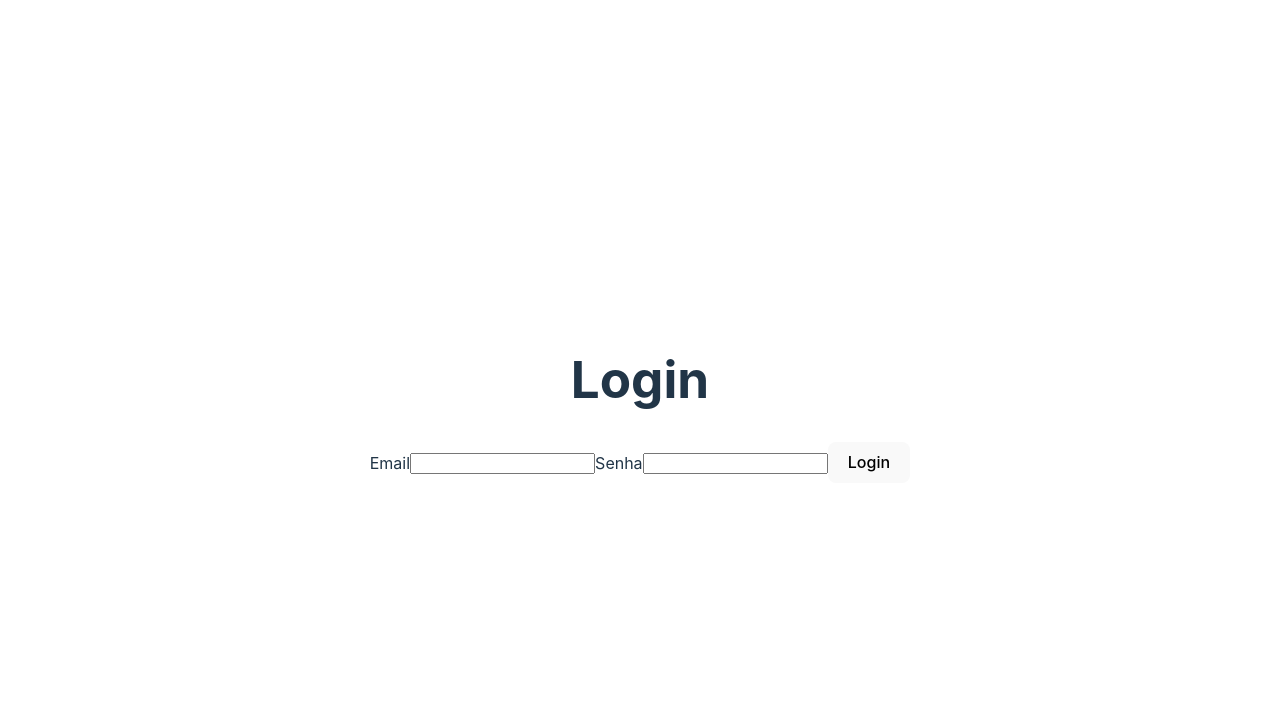
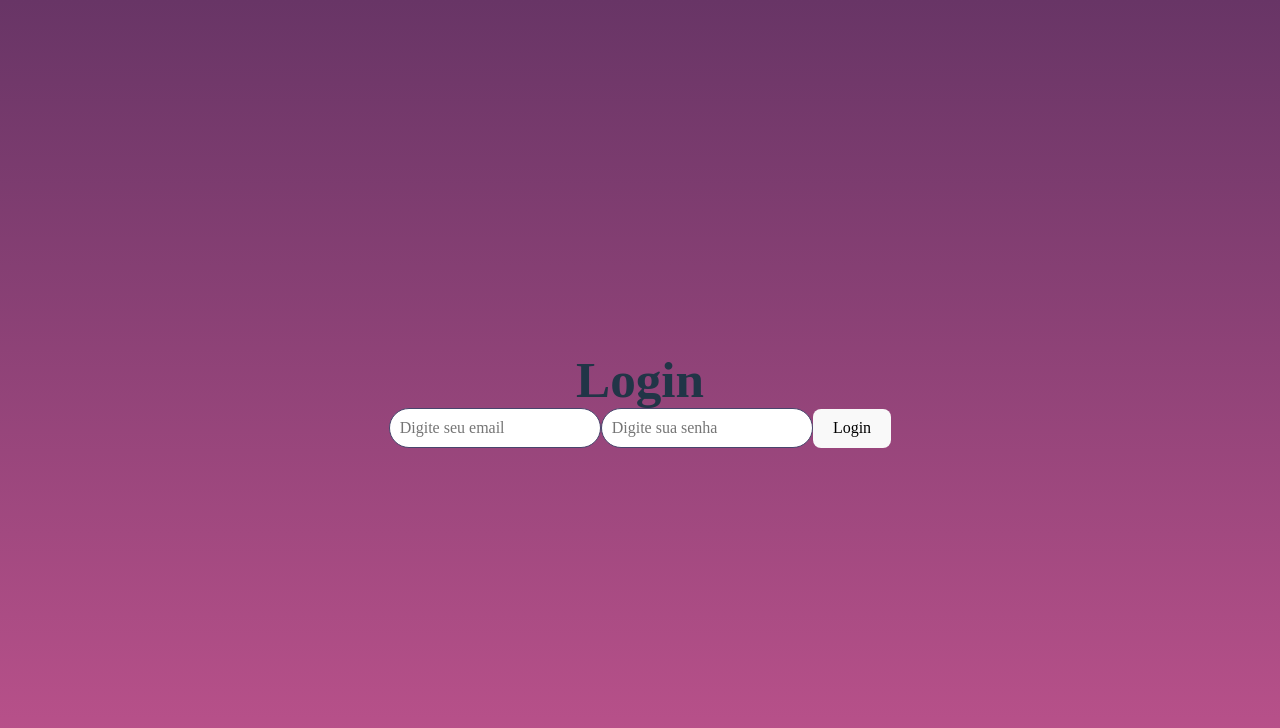
Before and after one commit to analayza/GaleriaWeb, a React (Vite) app in the folder Frontend/GaleriaWeb/: page / in a window 1280 px wide. Shown: the top 728 px of the page. Built offline with nearby package versions, Linux system fonts and the light colour scheme.

Commit message:
Iniciando a estilização da página Login com Styled Component

```diff
--- a/Frontend/GaleriaWeb/src/App.jsx
+++ b/Frontend/GaleriaWeb/src/App.jsx
@@ -2,6 +2,7 @@ import './App.css'
 import {BrowserRouter as Router, Routes, Route} from 'react-router-dom';
 import Login from './pages/Login';
 import Register from './pages/Register';
+import Photos from './pages/Photos';
 
 function App() {
 
@@ -11,6 +12,7 @@ function App() {
         <Routes>
           <Route path='/' element={<Login/>}></Route>
           <Route path='/register' element={<Register/>}></Route>
+          <Route path='/photos' element={<Photos/>}></Route>
         </Routes>
       </Router>
     </>
--- a/Frontend/GaleriaWeb/src/components/TextInput.jsx
+++ b/Frontend/GaleriaWeb/src/components/TextInput.jsx
@@ -1,15 +1,14 @@
 import {Formik, Form, useField} from 'formik';
-import '../css/TextInput.css';
+import {Input, StyledErrorMessage} from '../style/TextInput.js';
 
-export default function TextInput({label, ...props}){
+export default function TextInput({ ...props}){
     const [field, meta] = useField(props);
 
     return(
         <>
-            <label htmlFor={props.id || props.name}>{label}</label>
-            <input className='text-input' {...field} {...props}></input>
+            <Input {...field} {...props}></Input>
             {meta.touched && meta.error ? (
-                <div className='error'>{meta.error}</div>
+                <StyledErrorMessage>{meta.error}</StyledErrorMessage>
             ) : null}
         </>
     )
--- a/Frontend/GaleriaWeb/src/css/TextInput.css
+++ /dev/null
@@ -1,3 +0,0 @@
-.error {
-    color: #F44336;
-  }
--- a/Frontend/GaleriaWeb/src/pages/Login.jsx
+++ b/Frontend/GaleriaWeb/src/pages/Login.jsx
@@ -1,37 +1,59 @@
 import { Formik, Form } from 'formik';
 import * as Yup from 'yup';
 import TextInput from '../components/TextInput';
+import serviceLogin from '../service/Login.js';
+import { useNavigate } from "react-router-dom";
+import { useState } from 'react';
+import { GlobalStyles} from '../style/Entry.js';
 
-export default function Login(){
-    return(
+export default function Login() {
+
+    const navigate = useNavigate();
+    const [loginError, setLoginError] = useState("");
+
+    return (
         <>
+             <GlobalStyles />
             <h1>
                 Login
             </h1>
             <div>
-                <Formik  initialValues={{
+                {loginError && <div className="error">{loginError}</div>}
+                <Formik initialValues={{
                     email: "",
                     password: ""
                 }} validationSchema={Yup.object({
                     email: Yup.string()
-                    .required("Obrigatório"),
+                        .required("Obrigatório"),
                     password: Yup.string()
-                    .required("Obrigatório")
-                })} onSubmit={async () => {
+                        .required("Obrigatório")
+                })}
 
-                }}>
+                    onSubmit={async (values, { setSubmitting }) => {
+                        try {
+                            const result = await serviceLogin(values.email, values.password);
+                            if (result.token) {
+                                return navigate("/photos");
+                            }
+                        } catch (error) {
+                            setLoginError(error.message);
+                        } finally {
+                            setSubmitting(false);
+                        }
+                    }}>
+
+
+
                     <Form>
                         <TextInput
-                            label="Email"
-                            name= "email"
-                            type= "email"
-                            password= "Digite seu email"
+                            name="email"
+                            type="email"
+                            placeholder="Digite seu email"
                         />
                         <TextInput
-                            label="Senha"
-                            name= "password"
-                            type= "password"
-                            password= "Digite sua senha"
+                            name="password"
+                            type="password"
+                            placeholder="Digite sua senha"
                         />
                         <button type="submit">Login</button>
                     </Form>
--- /dev/null
+++ b/Frontend/GaleriaWeb/src/pages/Photos.jsx
@@ -0,0 +1,7 @@
+export default function Photos(){
+    return(
+        <>
+            <h1>Foi</h1>
+        </>
+    )
+}
--- a/Frontend/GaleriaWeb/src/pages/Register.jsx
+++ b/Frontend/GaleriaWeb/src/pages/Register.jsx
@@ -2,6 +2,7 @@ import { Formik, Form } from 'formik';
 import * as Yup from 'yup';
 import TextInput from '../components/TextInput';
 import serviceRegister from '../service/Register.js';
+
 
 export default function Register() {
     return (
@@ -39,19 +40,16 @@ export default function Register() {
 
                 <Form>
                     <TextInput
-                        label="Nome"
                         name="name"
                         type="text"
                         placeholder="Digite seu nome"
                     />
                     <TextInput
-                        label="Email"
                         name="email"
                         type="email"
                         placeholder="Digite seu email"
                     />
                     <TextInput
-                        label="Senha"
                         name="password"
                         type="password"
                         placeholder="Digite sua senha"
--- /dev/null
+++ b/Frontend/GaleriaWeb/src/service/Login.js
@@ -0,0 +1,18 @@
+import Api from '../service/Api.js';
+
+export default async function Login(email, password){
+    try {
+        const response = await Api.post('/auth/login', {
+            email: email,
+            password: password,
+        });
+
+        return response.data;
+    } catch (error) {
+        if (error.response) {
+            throw new Error(error.response.data.error);
+        } else {
+            throw new Error("Erro no servidor. Tente novamente mais tarde.");
+        }
+    }
+}
--- /dev/null
+++ b/Frontend/GaleriaWeb/src/style/Entry.js
@@ -0,0 +1,17 @@
+import styled from 'styled-components';
+import { createGlobalStyle } from 'styled-components';
+
+export const GlobalStyles = createGlobalStyle`
+  * {
+    margin: 0;
+    padding: 0;
+    box-sizing: border-box;
+    font-family: "Poppins", serif;
+  }
+
+  body {
+    min-height: 100vh;
+    width: 100vw;
+    background: linear-gradient(180deg, #683566 0%, rgba(191, 83, 141) 100%) !important;
+  }
+`;
--- /dev/null
+++ b/Frontend/GaleriaWeb/src/style/TextInput.js
@@ -0,0 +1,28 @@
+import styled from 'styled-components';
+
+export const Input = styled.input`
+    border: 1px solid #48456C;
+    color:rgb(0, 0, 3);
+    border-radius: 30px;
+    height: 40px;
+    background-color:rgb(255, 255, 255);
+    color: #fff;
+    font-size: 16px;
+    padding-left: 10px;
+    outline: none;
+`;
+
+
+export const StyledErrorMessage = styled.div`
+    font-size: 16px;
+    color: #ffffff;
+    width: 400px;
+    margin-top: 0.25rem;
+    &:before {
+        content: "❌ ";
+        font-size: 13px;
+    }
+    @media (prefers-color-scheme: dark) {
+        color: var(--red-300);
+    }
+`;
```
Also changed, not shown: 1 other file (tests, documents, lock files or other folders).
